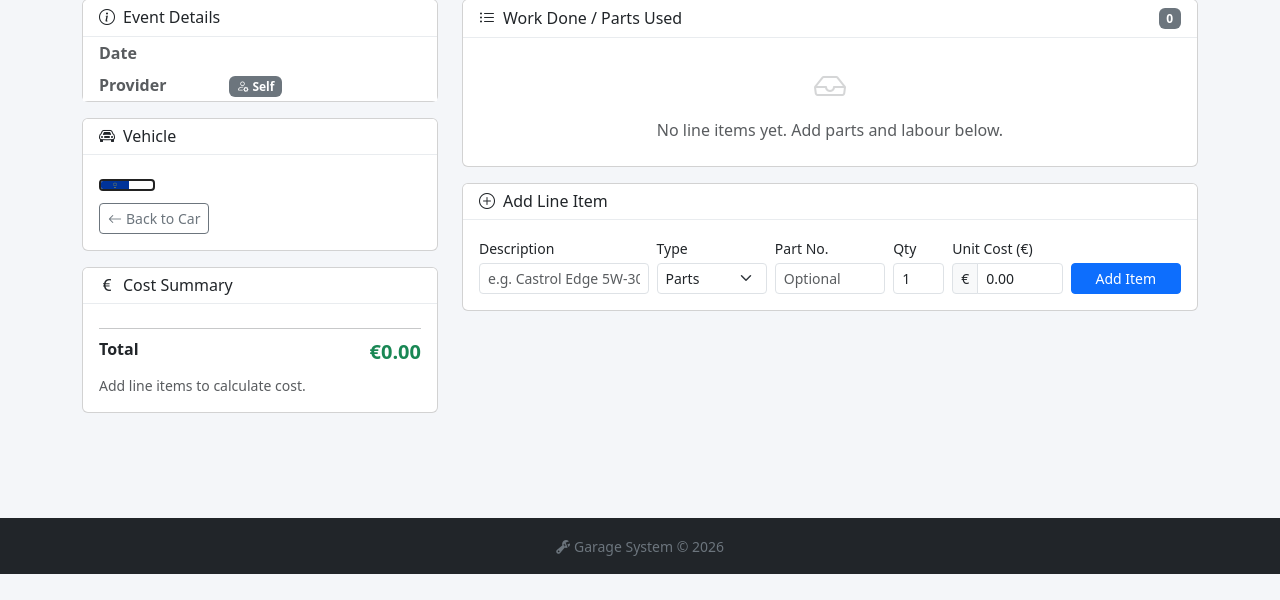
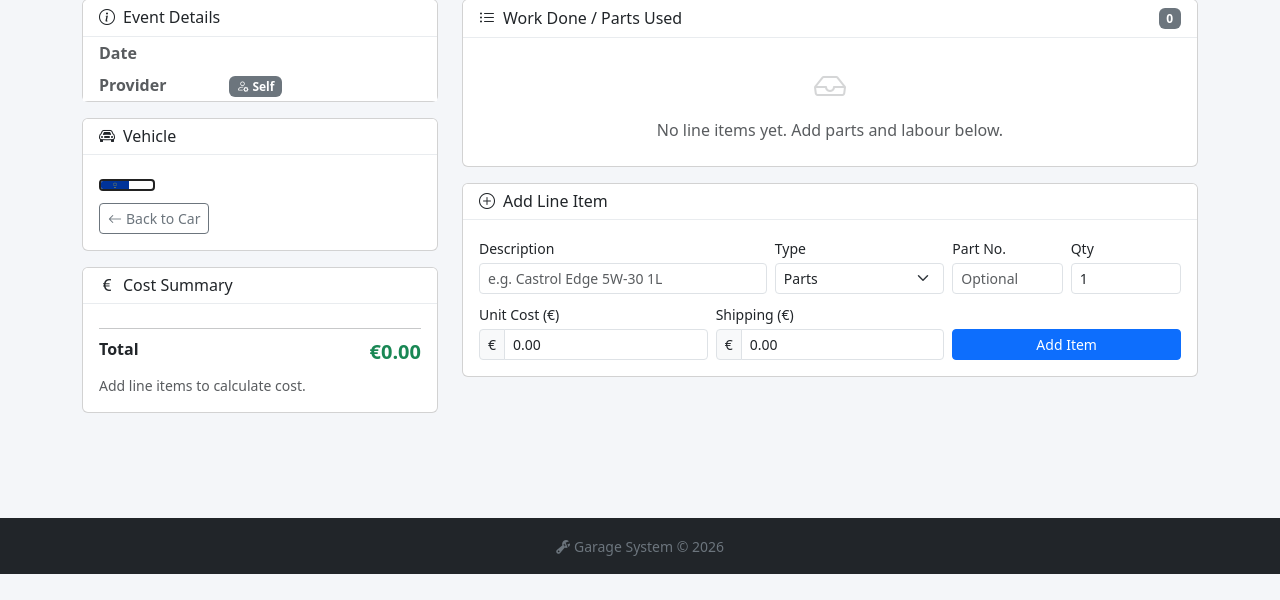
Before and after one commit to george-oconnor/garage-system, a Flask app: template garagesystem/templates/events/view_event.html in a window 1280 px wide. Shown: the part 186-786 px from the top of the page. Run offline with Flask 3, Linux system fonts and the light colour scheme; the template is opened without the code that fills it: values that come from a table or form of the project are taken from there, others are empty; some libraries are stand-ins or nearby versions.

Commit message:
Add shipping cost tracking to service line items, retire Fluid type
Shipping is broken out from parts/labour cost so it shows separately
in the cost breakdown, line items table, and generated PDF. Fluid is
folded into Consumables since it never needed its own category.

```diff
--- a/garagesystem/events/forms.py
+++ b/garagesystem/events/forms.py
@@ -23,7 +23,6 @@ EVENT_TYPES = [
 ITEM_TYPES = [
     ('Parts', 'Parts'),
     ('Labour', 'Labour'),
-    ('Fluid', 'Fluid'),
     ('Consumables', 'Consumables'),
     ('Other', 'Other'),
 ]
@@ -101,4 +100,5 @@ class AddLineItemForm(FlaskForm):
     part_number = StringField('Part No.', validators=[Optional(), Length(max=100)])
     quantity = FloatField('Qty', validators=[DataRequired(), NumberRange(min=0.001)])
     unit_cost = FloatField('Unit Cost (€)', validators=[DataRequired(), NumberRange(min=0)])
+    shipping_cost = FloatField('Shipping (€)', validators=[Optional(), NumberRange(min=0)])
     submit = SubmitField('Add Item')
--- a/garagesystem/events/routes.py
+++ b/garagesystem/events/routes.py
@@ -288,6 +288,7 @@ def add_line_item(event_id):
             part_number=form.part_number.data.strip() if form.part_number.data else None,
             quantity=form.quantity.data,
             unit_cost=form.unit_cost.data,
+            shipping_cost=form.shipping_cost.data or 0,
         )
         db.session.add(item)
         db.session.commit()
--- a/garagesystem/templates/events/view_event.html
+++ b/garagesystem/templates/events/view_event.html
@@ -7,7 +7,7 @@
     'Inspection': 'info text-dark', 'Modification': 'dark', 'Purchase': 'success', 'Other': 'secondary'
 } %}
 {% set item_type_badges = {
-    'Parts': 'primary', 'Labour': 'success', 'Fluid': 'info text-dark',
+    'Parts': 'primary', 'Labour': 'success',
     'Consumables': 'warning text-dark', 'Other': 'secondary'
 } %}
 
@@ -191,7 +191,13 @@
                     <span>€{{ '%.2f'|format(event.parts_cost) }}</span>
                 </div>
                 {% endif %}
-                {% set other_cost = event.total_cost - event.labour_cost - event.parts_cost %}
+                {% if event.shipping_cost > 0 %}
+                <div class="d-flex justify-content-between mb-1">
+                    <span class="text-muted">Shipping</span>
+                    <span>€{{ '%.2f'|format(event.shipping_cost) }}</span>
+                </div>
+                {% endif %}
+                {% set other_cost = event.total_cost - event.labour_cost - event.parts_cost - event.shipping_cost %}
                 {% if other_cost > 0 %}
                 <div class="d-flex justify-content-between mb-1">
                     <span class="text-muted">Other</span>
@@ -270,6 +276,7 @@
                             <th>Part No.</th>
                             <th class="text-end">Qty</th>
                             <th class="text-end">Unit</th>
+                            <th class="text-end">Shipping</th>
                             <th class="text-end">Total</th>
                             <th></th>
                         </tr>
@@ -286,6 +293,9 @@
                             <td><small class="text-muted font-monospace">{{ item.part_number or '—' }}</small></td>
                             <td class="text-end">{{ '%g'|format(item.quantity) }}</td>
                             <td class="text-end">€{{ '%.2f'|format(item.unit_cost) }}</td>
+                            <td class="text-end">
+                                {% if item.shipping_cost %}€{{ '%.2f'|format(item.shipping_cost) }}{% else %}<span class="text-muted">—</span>{% endif %}
+                            </td>
                             <td class="text-end"><strong>€{{ '%.2f'|format(item.total) }}</strong></td>
                             <td>
                                 <form method="POST"
@@ -303,7 +313,7 @@
                     </tbody>
                     <tfoot class="table-light">
                         <tr>
-                            <td colspan="5" class="text-end fw-bold">Grand Total</td>
+                            <td colspan="6" class="text-end fw-bold">Grand Total</td>
                             <td class="text-end fw-bold text-success">€{{ '%.2f'|format(event.total_cost) }}</td>
                             <td></td>
                         </tr>
@@ -326,8 +336,8 @@
             <div class="card-body">
                 <form method="POST" action="{{ url_for('events.add_line_item', event_id=event.id) }}">
                     {{ form.hidden_tag() }}
-                    <div class="row g-2 align-items-end">
-                        <div class="col-12 col-md-3">
+                    <div class="row g-2 align-items-end mb-2">
+                        <div class="col-12 col-md-5">
                             {{ form.description.label(class="form-label form-label-sm mb-1") }}
                             {{ form.description(class="form-control form-control-sm" + (" is-invalid" if form.description.errors else ""),
                                placeholder="e.g. Castrol Edge 5W-30 1L") }}
@@ -335,7 +345,7 @@
                                 <div class="invalid-feedback">{{ error }}</div>
                             {% endfor %}
                         </div>
-                        <div class="col-6 col-md-2">
+                        <div class="col-6 col-md-3">
                             {{ form.item_type.label(class="form-label form-label-sm mb-1") }}
                             {{ form.item_type(class="form-select form-select-sm") }}
                         </div>
@@ -343,12 +353,14 @@
                             {{ form.part_number.label(class="form-label form-label-sm mb-1") }}
                             {{ form.part_number(class="form-control form-control-sm", placeholder="Optional") }}
                         </div>
-                        <div class="col-4 col-md-1">
+                        <div class="col-6 col-md-2">
                             {{ form.quantity.label(class="form-label form-label-sm mb-1") }}
                             {{ form.quantity(class="form-control form-control-sm" + (" is-invalid" if form.quantity.errors else ""),
                                step="0.01", min="0.001", value="1") }}
                         </div>
-                        <div class="col-8 col-md-2">
+                    </div>
+                    <div class="row g-2 align-items-end">
+                        <div class="col-6 col-md-4">
                             {{ form.unit_cost.label(class="form-label form-label-sm mb-1") }}
                             <div class="input-group input-group-sm">
                                 <span class="input-group-text">€</span>
@@ -356,7 +368,15 @@
                                    step="0.01", min="0", value="0.00") }}
                             </div>
                         </div>
-                        <div class="col-12 col-md-2">
+                        <div class="col-6 col-md-4">
+                            {{ form.shipping_cost.label(class="form-label form-label-sm mb-1") }}
+                            <div class="input-group input-group-sm">
+                                <span class="input-group-text">€</span>
+                                {{ form.shipping_cost(class="form-control form-control-sm" + (" is-invalid" if form.shipping_cost.errors else ""),
+                                   step="0.01", min="0", value="0.00", placeholder="Optional") }}
+                            </div>
+                        </div>
+                        <div class="col-12 col-md-4">
                             <label class="form-label form-label-sm mb-1 d-none d-md-block">&nbsp;</label>
                             {{ form.submit(class="btn btn-primary btn-sm w-100") }}
                         </div>
```
Also changed, not shown: garagesystem/models.py (+11 -3 lines), garagesystem/templates/events/event_pdf.html (+13 -5 lines).
